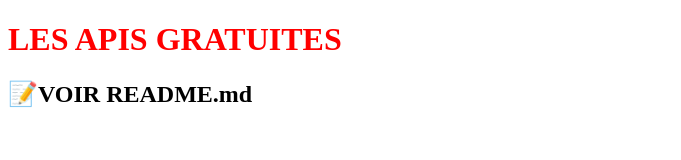
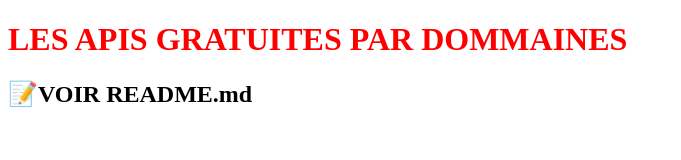
Before and after one commit to Lokonon52/-Liste-APIs-Gratuites, a plain HTML site: page index.html in a window 1280 px wide. Shown: the whole page, without its empty margins (0-681 px from the left). Drawn offline with Linux system fonts and the light colour scheme.

Commit message:
LES 55 APIS GRATUITES PAR DOMMAINES

```diff
--- a/index.html
+++ b/index.html
@@ -11,7 +11,7 @@
     <title>LES APIS</title>
   </head>
   <body>
-    <h1>LES APIS GRATUITES</h1>
+    <h1>LES APIS GRATUITES PAR DOMMAINES</h1>
     <h2>📝VOIR README.md</h2>
   </body>
 </html>
```
Also changed, not shown: 1 other file.
